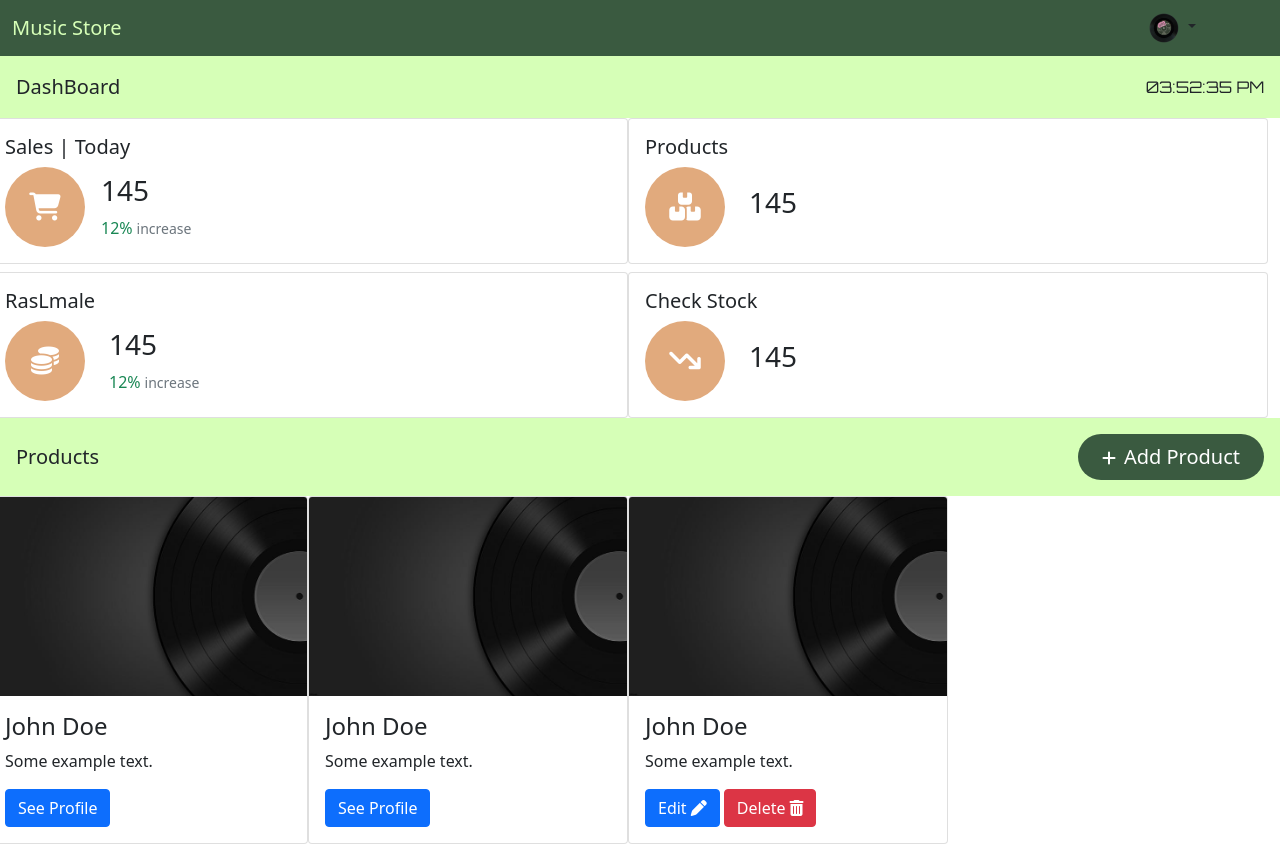
After one commit to jesakim/music-store, a PHP site: page /dashboard.php in a window 1280 px wide. The commit adds this page. Run offline with PHP 8.4, Linux system fonts and the light colour scheme; some libraries are stand-ins or nearby versions.

Commit message:
adding files

```diff
--- /dev/null
+++ b/dashboard.php
@@ -0,0 +1,260 @@
+<?php
+
+
+?>
+<!DOCTYPE html>
+<html lang="en">
+<head>
+    <meta charset="UTF-8">
+    <meta http-equiv="X-UA-Compatible" content="IE=edge">
+    <meta name="viewport" content="width=device-width, initial-scale=1.0">
+    <link href="https://cdn.jsdelivr.net/npm/bootstrap@5.0.2/dist/css/bootstrap.min.css" rel="stylesheet" integrity="sha384-EVSTQN3/azprG1Anm3QDgpJLIm9Nao0Yz1ztcQTwFspd3yD65VohhpuuCOmLASjC" crossorigin="anonymous">
+    <script src="https://cdn.jsdelivr.net/npm/bootstrap@5.0.2/dist/js/bootstrap.bundle.min.js" integrity="sha384-MrcW6ZMFYlzcLA8Nl+NtUVF0sA7MsXsP1UyJoMp4YLEuNSfAP+JcXn/tWtIaxVXM" crossorigin="anonymous"></script>
+    <link href="https://fonts.googleapis.com/css2?family=Orbitron&display=swap" rel="stylesheet">
+    <title>Music Store</title>
+</head>
+<body>
+<div style="background-color: #3A5A40;" class="navbar">
+  <div class="container-fluid">
+    <a style="color: #D6FFB7;" class="navbar-brand" href="#">Music Store</a>
+    <div class="d-flex">
+    <div class="dropdown text-end mt-1 me-3 align-items-center">
+          <a href="#" class="d-block link-dark text-decoration-none dropdown-toggle" data-bs-toggle="dropdown" aria-expanded="false">
+            <img src="img/icon.png" alt="mdo" width="32" height="32" class="rounded-circle">
+          </a>
+          <ul class="dropdown-menu text-small" style="color: #3A5A40;background-color: #D6FFB7;">
+            <li><a class="dropdown-item" href="#">New Product</a></li>
+            <li><a class="dropdown-item" href="#">Settings</a></li>
+            <li><a class="dropdown-item" href="#">Profile</a></li>
+            <li><hr class="dropdown-divider"></li>
+            <li><a class="dropdown-item" href="#">Sign out</a></li>
+          </ul>
+        </div>
+    <button class="navbar-toggler text-dark" type="button" data-bs-toggle="offcanvas" data-bs-target="#offcanvasDarkNavbar" aria-controls="offcanvasDarkNavbar">
+      <span class="navbar-toggler-icon"></span>
+    </button>
+  </div>
+    <div class="offcanvas offcanvas-start text-dark" tabindex="-1" id="offcanvasDarkNavbar" aria-labelledby="offcanvasDarkNavbarLabel">
+      <div class="offcanvas-header">
+        <h5 style="color: #3A5A40;" class="offcanvas-title" id="offcanvasDarkNavbarLabel">Music Store</h5>
+        <button type="button" class="btn-close btn-close-dark" data-bs-dismiss="offcanvas" aria-label="Close"></button>
+      </div>
+      <div class="offcanvas-body">
+        <ul class="navbar-nav justify-content-end flex-grow-1 pe-3">
+          <li class="nav-item">
+            <a style="color: #3A5A40;" class="nav-link active" aria-current="page" href="#">Home</a>
+          </li>
+          <li class="nav-item">
+            <a style="color: #3A5A40;" class="nav-link" href="#">Dachboard</a>
+          </li>
+          <li class="nav-item dropdown">
+            <a style="color: #3A5A40;" class="nav-link dropdown-toggle" href="#" role="button" data-bs-toggle="dropdown" aria-expanded="false">
+              Products
+            </a>
+            <ul style="color: #3A5A40;background-color: #D6FFB7;" class="dropdown-menu dropdown-menu">
+              <li><a class="dropdown-item" href="#">Add Product</a></li>
+              <li><a class="dropdown-item" href="#">Check Stock</a></li>
+            </ul>
+          </li>
+        </ul>
+        <form class="d-flex mt-3" role="search">
+          <input class="form-control me-2" type="search" placeholder="Search" aria-label="Search">
+          <button style="color: #D6FFB7;background-color: #3A5A40;box-shadow:none" class="btn" type="submit">Search</button>
+        </form>
+      </div>
+    </div>
+
+  </div>
+</div>
+<div style="background-color:#D6FFB7;color: #3A5A40;" class="text-dark p-3 d-flex justify-content-between align-items-center">
+<div class="fs-5">DashBoard</div>
+<div style="font-family: Orbitron;" id="MyClockDisplay" class="clock fs-6"></div>
+</div>
+<div class="row align-items-center w-100">
+<div class="card col-12 col-md-6 p-0 mb-2">
+
+<div class="card-body">
+  <h5 class="card-title">Sales <span>| Today</span></h5>
+
+  <div class="d-flex align-items-center">
+    <div style="background-color: #E1AA7D;height: 80px;width: 80px;" class="card-icon rounded-circle d-flex align-items-center justify-content-center">
+    <i class="fa-solid fa-cart-shopping text-white fs-3"></i>
+    </div>
+    <div class="ps-3">
+      <h3>145</h3>
+      <span class="text-success pt-1 fs-6">12%</span><span class="text-muted small pt-2 ps-1">increase</span>
+
+    </div>
+  </div>
+</div>
+</div>
+
+<div class="card col-12 col-md-6 p-0 mb-2">
+
+<div class="card-body">
+  <h5 class="card-title">Products</h5>
+
+  <div class="d-flex align-items-center">
+    <div style="background-color: #E1AA7D;height: 80px;width: 80px;" class="card-icon rounded-circle d-flex align-items-center justify-content-center">
+    <i class="fa-solid fa-boxes-stacked text-white fs-3"></i>
+    </div>
+    <div class="ps-4">
+      <h3>145</h3>
+    </div>
+  </div>
+</div>
+</div>
+<div class="card col-12 col-md-6 p-0">
+
+<div class="card-body">
+  <h5 class="card-title">RasLmale</h5>
+
+  <div class="d-flex align-items-center">
+    <div style="background-color: #E1AA7D;height: 80px;width: 80px;" class="card-icon rounded-circle d-flex align-items-center justify-content-center">
+    <i class="fa-solid fa-coins text-white fs-3"></i>
+    </div>
+    <div class="ps-4">
+      <h3>145</h3>
+      <span class="text-success pt-1 fs-6">12%</span><span class="text-muted small pt-2 ps-1">increase</span>
+    </div>
+  </div>
+</div>
+</div>
+<div class="card col-12 col-md-6 p-0">
+
+<div class="card-body">
+  <h5 class="card-title">Check Stock</h5>
+
+  <div class="d-flex align-items-center">
+    <div style="background-color: #E1AA7D;height: 80px;width: 80px;" class="card-icon rounded-circle d-flex align-items-center justify-content-center">
+    <i class="fa-solid fa-arrow-trend-down text-white fs-3"></i>
+    </div>
+    <div class="ps-4">
+      <h3>145</h3>
+    </div>
+  </div>
+</div>
+</div>
+</div>
+<div style="background-color:#D6FFB7;" class="p-3 fs-5 d-flex justify-content-between align-items-center">
+<div>Products</div>
+<button style="background-color:#3A5A40;border:none;" type="button" class="rounded-pill p-2" data-bs-toggle="modal" data-bs-target="#exampleModal">
+  <span class="p-3 text-white"><i class="fa-solid fa-plus me-2 fs-6"></i>Add Product</span>
+</button>
+</div>
+<div class="row align-items-center w-100">
+
+<div class="card col-6 col-md-4 col-lg-3 p-0 mb-2">
+  <img class="card-img-top" src="img/bg1.jpg" alt="Card image">
+  <div class="card-body">
+    <h4 class="card-title">John Doe</h4>
+    <p class="card-text">Some example text.</p>
+    <a href="#" class="btn btn-primary">See Profile</a>
+  </div>
+  </div>
+
+  <div class="card col-6 col-md-4 col-lg-3 p-0 mb-2">
+  <img class="card-img-top" src="img/bg1.jpg" alt="Card image">
+  <div class="card-body">
+    <h4 class="card-title">John Doe</h4>
+    <p class="card-text">Some example text.</p>
+    <a href="#" class="btn btn-primary">See Profile</a>
+  </div>
+  </div>
+
+  <div class="card col-6 col-md-4 col-lg-3 p-0 mb-2">
+  <img class="card-img-top" src="img/bg1.jpg" alt="Card image">
+  <div class="card-body">
+    <h4 class="card-title">John Doe</h4>
+    <p class="card-text">Some example text.</p>
+    <a class="btn btn-primary" onclick="alert('vdvdv')">Edit<i class="fa-solid fa-pen ms-1 fs-6"></i></a>
+    <a class="btn btn-danger" onclick="alert('vdvdv')">Delete<i class="fa-solid fa-trash-can ms-1 fs-6"></i></a>
+  </div>
+  </div>
+
+</div>
+
+
+<!-- modal -->
+<!-- Button trigger modal -->
+
+<!-- Modal -->
+<div class="modal fade" id="exampleModal" tabindex="-1" aria-labelledby="exampleModalLabel" aria-hidden="true">
+  <div class="modal-dialog">
+    <div class="modal-content">
+      <div class="modal-header">
+        <h5 class="modal-title" id="exampleModalLabel">Add Product</h5>
+        <button type="button" class="btn-close" data-bs-dismiss="modal" aria-label="Close"></button>
+      </div>
+      <div class="modal-body">
+      <div class="input-group">
+        <div class="mb-3">
+            <input type="file" class="form-control"/>
+        </div>
+      </div>
+      <div class="form-floating mb-3">
+        <input type="text" class="form-control form-control-sm" id="floatingInput" placeholder=" ">
+        <label for="floatingInput" >Name</label>
+      </div>
+      <div class="form-floating mb-3">
+        <textarea class="form-control" placeholder=" " id="floatingTextarea"></textarea>
+        <label for="floatingTextarea">Description</label>
+      </div>
+      <div class="d-flex justify-content-between">
+      <div class="form-floating mb-3">
+        <input type="number" class="form-control form-control-sm " id="floatingInput" placeholder=" ">
+        <label for="floatingInput" >Price</label>
+      </div>
+      <div class="form-floating mb-3">
+        <input type="number" class="form-control form-control-sm " id="floatingInput" placeholder=" ">
+        <label for="floatingInput" >Quantity</label>
+      </div>
+    </div>
+    <select class="form-select" aria-label="Default select example">
+      <option value="1">One</option>
+      <option value="2">Two</option>
+      <option value="3">Three</option>
+    </select>
+      </div>
+      <div class="modal-footer">
+        <button style="background-color:#8c1c13;border:none;" type="button" class="btn rounded-pill text-white" data-bs-dismiss="modal">Close</button>
+        <button style="background-color:#3A5A40;border:none;" type="button" class="btn rounded-pill text-white">Add Product</button>
+      </div>
+    </div>
+  </div>
+</div>
+
+
+
+</body>
+<script src="https://kit.fontawesome.com/16f6b89e3c.js" crossorigin="anonymous"></script>
+<script>
+  function showTime(){
+    var date = new Date();
+    var h = date.getHours(); // 0 - 23
+    var m = date.getMinutes(); // 0 - 59
+    var s = date.getSeconds(); // 0 - 59
+    var session = "AM";
+
+    if(h == 0){
+        h = 12;
+    }
+
+    if(h > 12){
+        h = h - 12;
+        session = "PM";
+    }
+
+    h = (h < 10) ? "0" + h : h;
+    m = (m < 10) ? "0" + m : m;
+    s = (s < 10) ? "0" + s : s;
+
+    var time = h + ":" + m + ":" + s + " " + session;
+    document.getElementById("MyClockDisplay").innerText = time;
+
+    setTimeout(showTime, 1000);
+
+}
+showTime();
+</script>
+</html>
--- a/style.css
+++ b/style.css
@@ -59,7 +59,7 @@ body{
     cursor: text;
     pointer-events:none;
 }
-.form-outline input:valid ~ label,
+.form-outline input:not(:placeholder-shown) ~ label,
 .form-outline input:focus ~ label{
     transform: translateY(-20px);
     padding-left: 5px;
```
Also changed, not shown: index.php (+15 -10 lines), script.php (+20 -3 lines).
